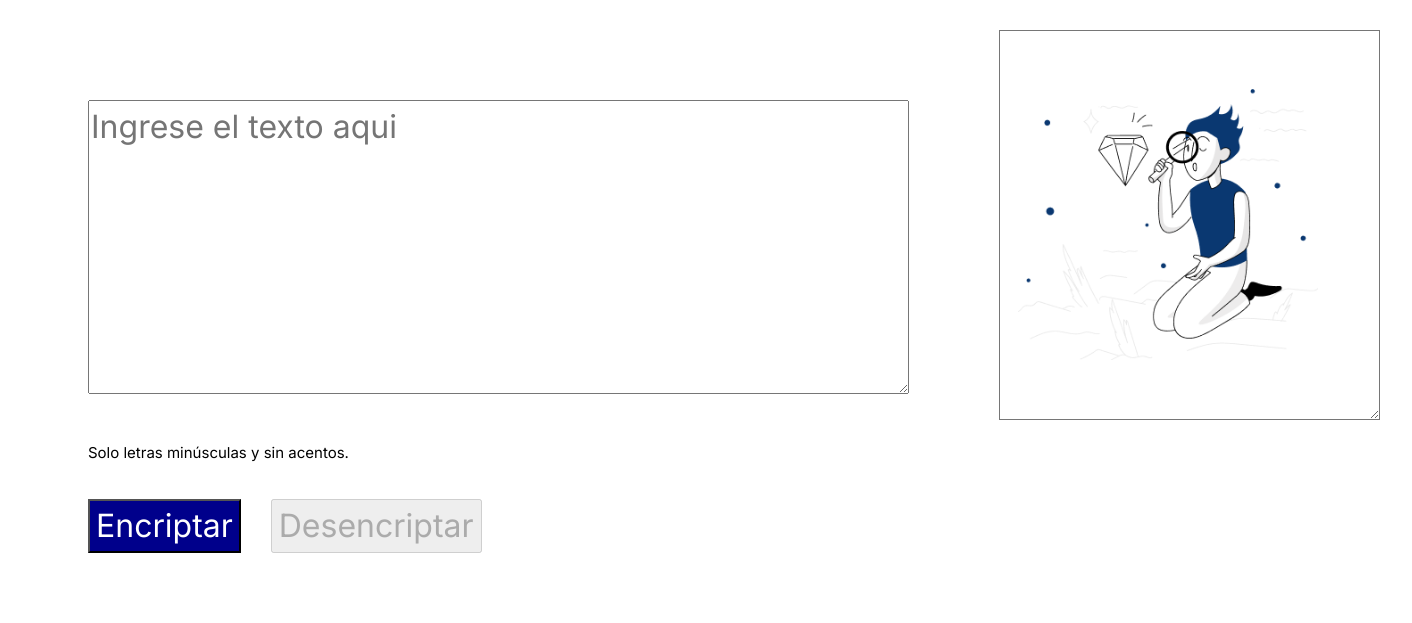
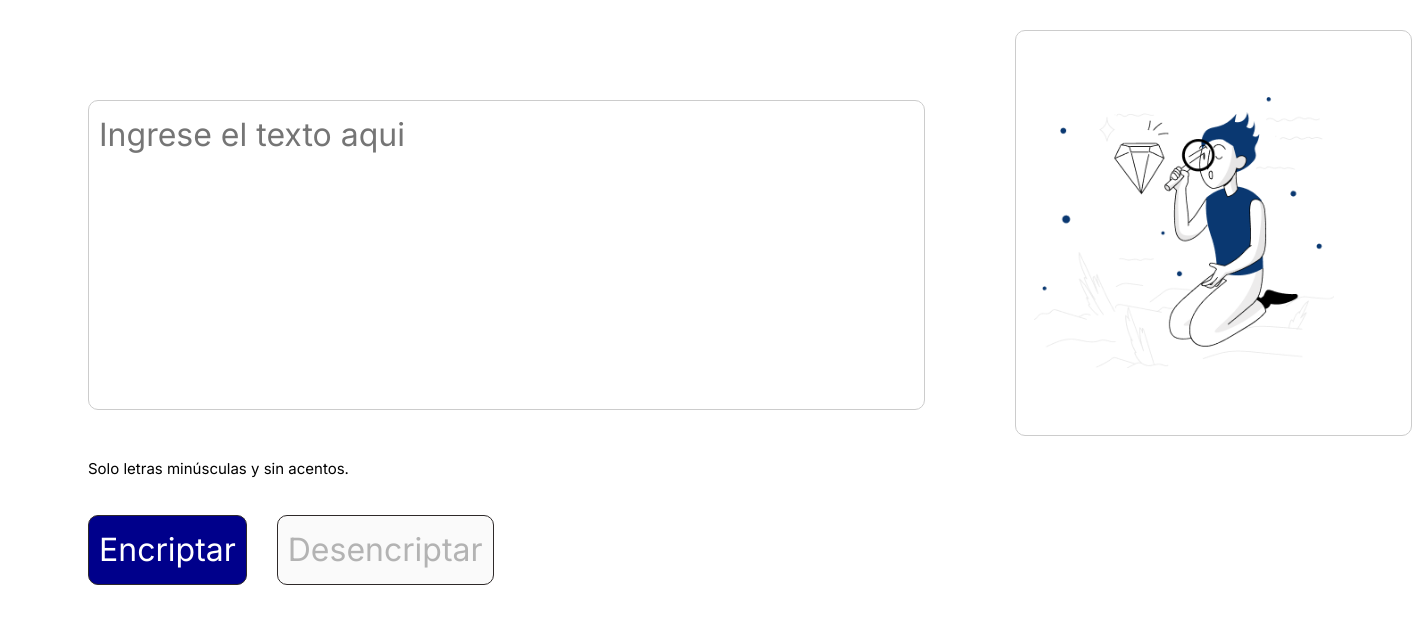
Before and after one commit to JCGutierrezConcha/encriptador, a plain HTML site: page index.html in a window 1280 px wide. Shown: the part 59-682 px from the top of the page, 1412 px wide, since content can reach past the window. Drawn offline with Linux system fonts and the light colour scheme.

Commit message:
Ajustes en bordes de textarea y botones

```diff
--- a/assets/css/style.css
+++ b/assets/css/style.css
@@ -15,6 +15,14 @@ main {
     display: flex;
     margin-left: 80px;
     margin-bottom: 50px;
+}
+
+.input-texto,
+.mensaje {
+    border-radius: 10px;
+    padding: 10px;
+    border: 1px solid #ccc;
+    resize: none;
 }
 
 .input-texto {
@@ -53,6 +61,12 @@ main {
     margin-left: 30px;
 }
 
+.btn {
+    border-radius: 10px;
+    padding: 10px;
+    border: 1px solid #2e2929;
+}
+
 .informacion {
     font-size: 15px;
 }
--- a/index.html
+++ b/index.html
@@ -21,17 +21,17 @@
                 <h6 class="informacion">Solo letras minúsculas y sin acentos.</h6>
             </div>
             <div class="botones">
-                <button class="encriptar" onclick="btnEncriptar()">
+                <button class=" btn encriptar" onclick="btnEncriptar()">
                     Encriptar
                 </button>
-                <button class="desencriptar" onclick="btnDesencriptar()">
+                <button class="btn desencriptar" onclick="btnDesencriptar()">
                     Desencriptar
                 </button>
             </div>
         </section>
         <section class="mensaje-box">
             <textarea class="mensaje" cols="18" rows="8"></textarea>
-            <button class="copiar" onclick="copiar()">Copiar</button>
+            <button class=" btn copiar" onclick="copiar()">Copiar</button>
         </section>
     </main>
     <script src="./assets/js/app.js"></script>
```
